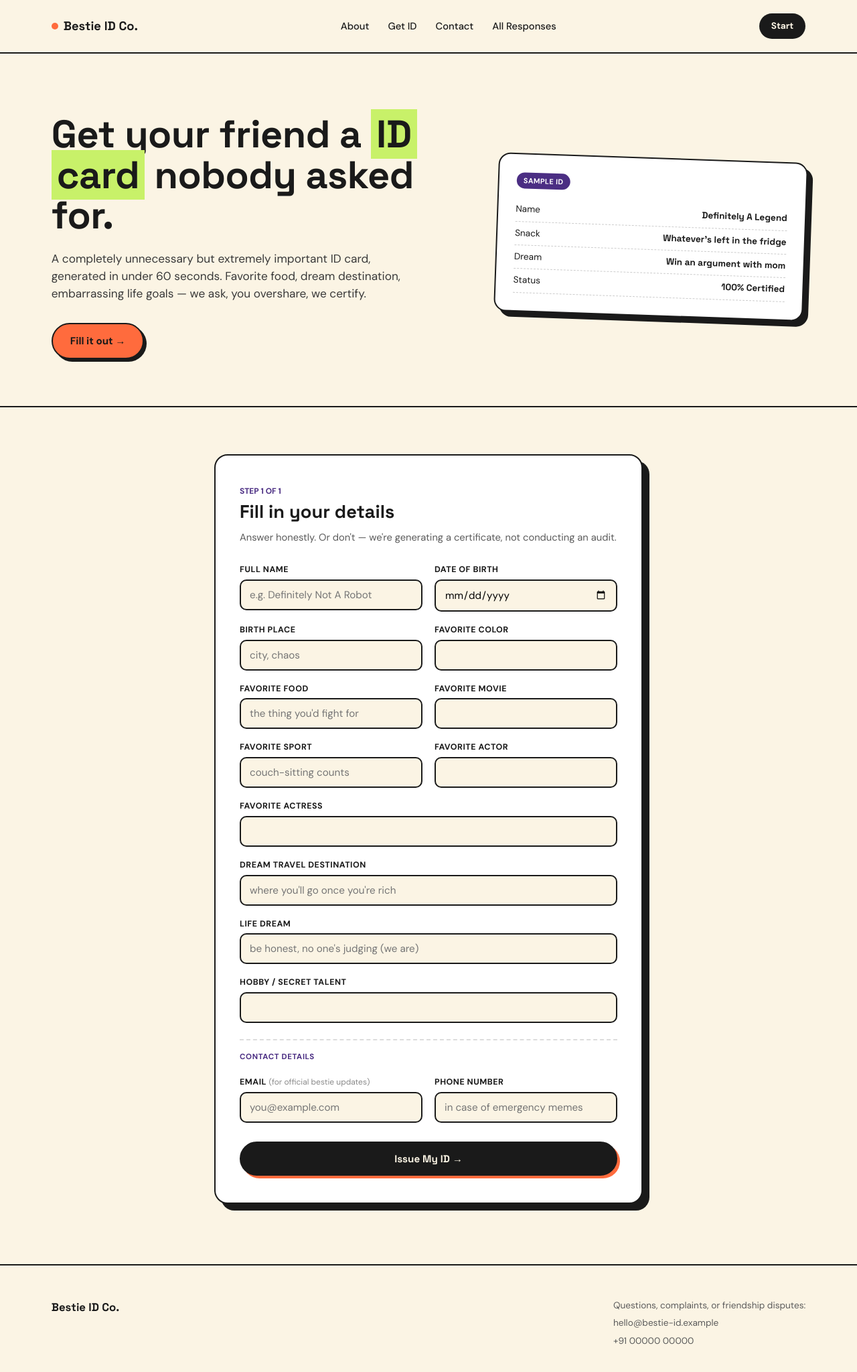
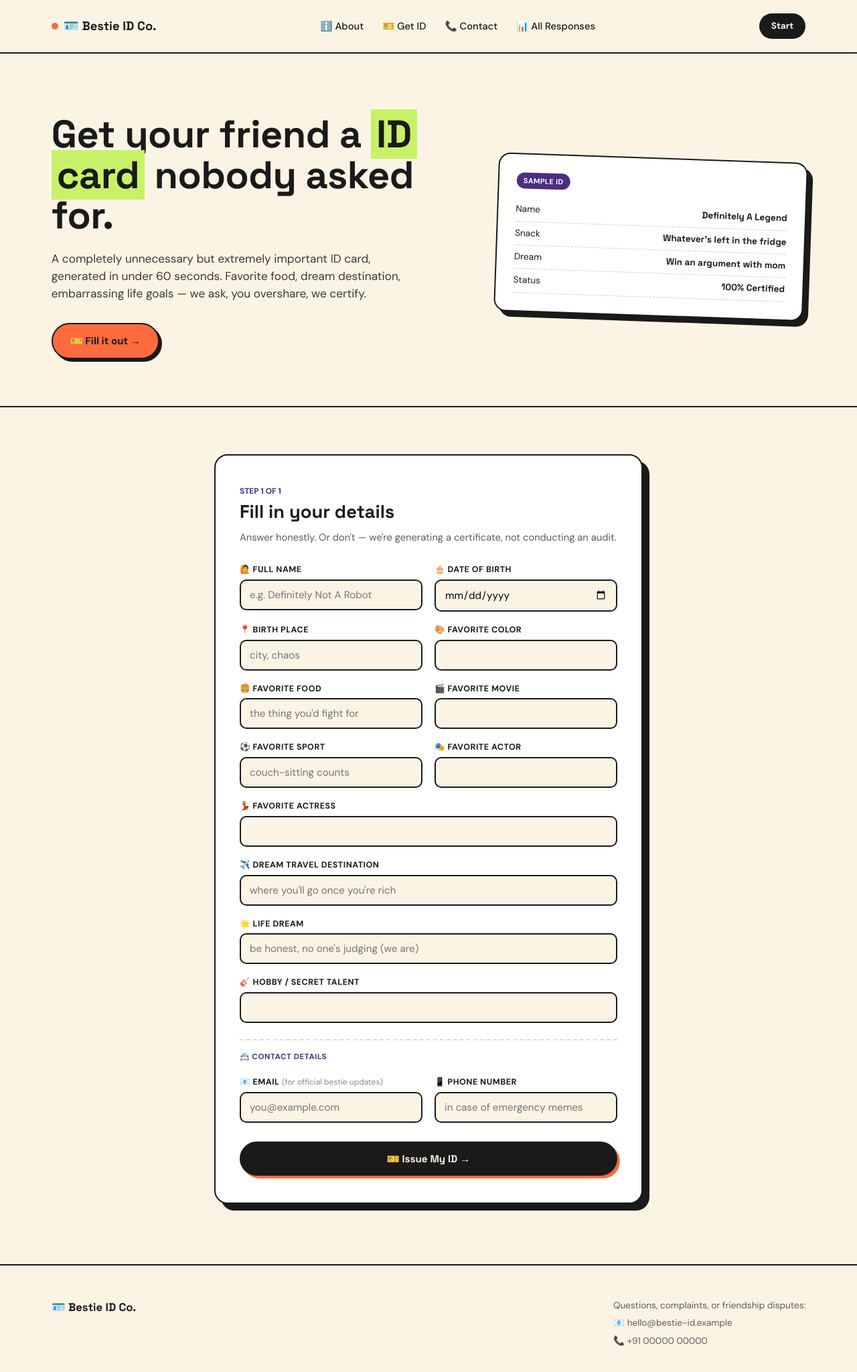
Before and after one commit to amitplus085-cmd/best-friend, a website: page public/index.html in a window 1280 px wide. Shown: the whole page at 67% size. Drawn offline with Linux system fonts and the light colour scheme.

Commit message:
Update index.html

```diff
--- a/public/index.html
+++ b/public/index.html
@@ -264,12 +264,12 @@
 <body>
 
 <nav>
-  <div class="logo"><span class="dot"></span>Bestie ID Co.</div>
+  <div class="logo"><span class="dot"></span>🪪 Bestie ID Co.</div>
   <div class="nav-links">
-    <a href="#about">About</a>
-    <a href="#form">Get ID</a>
-    <a href="#footer">Contact</a>
-    <a href="#" id="adminLink">All Responses</a>
+    <a href="#about">ℹ️ About</a>
+    <a href="#form">🎫 Get ID</a>
+    <a href="#footer">📞 Contact</a>
+    <a href="#" id="adminLink">📊 All Responses</a>
   </div>
   <a href="#form" class="nav-cta">Start</a>
 </nav>
@@ -279,7 +279,7 @@
     <h1>Get your friend a <span class="hl">ID card</span> nobody asked for.</h1>
     <p class="lead">A completely unnecessary but extremely important ID card, generated in under 60 seconds. Favorite food, dream destination, embarrassing life goals — we ask, you overshare, we certify.</p>
     <div class="hero-actions">
-      <a href="#form" class="btn-primary">Fill it out →</a>
+      <a href="#form" class="btn-primary">🎫 Fill it out →</a>
     </div>
   </div>
   <div class="hero-card">
@@ -302,82 +302,82 @@
       <form id="bestieForm">
         <div class="row2">
           <div class="field">
-            <label for="name">Full Name</label>
+            <label for="name">🙋 Full Name</label>
             <input type="text" id="name" required placeholder="e.g. Definitely Not A Robot">
           </div>
           <div class="field">
-            <label for="dob">Date of Birth</label>
+            <label for="dob">🎂 Date of Birth</label>
             <input type="date" id="dob" required>
           </div>
         </div>
 
         <div class="row2">
           <div class="field">
-            <label for="birthplace">Birth Place</label>
+            <label for="birthplace">📍 Birth Place</label>
             <input type="text" id="birthplace" required placeholder="city, chaos">
           </div>
           <div class="field">
-            <label for="color">Favorite Color</label>
+            <label for="color">🎨 Favorite Color</label>
             <input type="text" id="color" required>
           </div>
         </div>
 
         <div class="row2">
           <div class="field">
-            <label for="food">Favorite Food</label>
+            <label for="food">🍔 Favorite Food</label>
             <input type="text" id="food" required placeholder="the thing you'd fight for">
           </div>
           <div class="field">
-            <label for="movie">Favorite Movie</label>
+            <label for="movie">🎬 Favorite Movie</label>
             <input type="text" id="movie" required>
           </div>
         </div>
 
         <div class="row2">
           <div class="field">
-            <label for="sport">Favorite Sport</label>
+            <label for="sport">⚽ Favorite Sport</label>
             <input type="text" id="sport" required placeholder="couch-sitting counts">
           </div>
           <div class="field">
-            <label for="actor">Favorite Actor</label>
+            <label for="actor">🎭 Favorite Actor</label>
             <input type="text" id="actor" required>
           </div>
         </div>
 
         <div class="field">
-          <label for="actress">Favorite Actress</label>
+          <label for="actress">💃 Favorite Actress</label>
           <input type="text" id="actress" required>
         </div>
 
         <div class="field">
-          <label for="travel">Dream Travel Destination</label>
+          <label for="travel">✈️ Dream Travel Destination</label>
           <input type="text" id="travel" required placeholder="where you'll go once you're rich">
         </div>
 
         <div class="field">
-          <label for="dream">Life Dream</label>
+          <label for="dream">🌟 Life Dream</label>
           <input type="text" id="dream" required placeholder="be honest, no one's judging (we are)">
         </div>
 
         <div class="field">
-          <label for="hobby">Hobby / Secret Talent</label>
+          <label for="hobby">🎸 Hobby / Secret Talent</label>
           <input type="text" id="hobby" required>
         </div>
 
-        <div class="section-divider">Contact Details</div>
+        <div class="section-divider">📇 Contact Details</div>
 
         <div class="row2">
           <div class="field">
-            <label for="email">Email <span class="hint">(for official bestie updates)</span></label>
+            <label for="email">📧 Email <span class="hint">(for official bestie updates)</span></label>
             <input type="email" id="email" required placeholder="you@example.com">
           </div>
           <div class="field">
-            <label for="phone">Phone Number</label>
+            <label for="phone">📱 Phone Number</label>
             <input type="tel" id="phone" required placeholder="in case of emergency memes">
           </div>
         </div>
 
-        <button type="submit" class="submit-btn">Issue My ID →</button>
+        <button type="submit" class="submit-btn">🎫 Issue My ID →</button>
       </form>
     </div>
 
@@ -388,18 +388,18 @@
       </div>
 
       <dl class="data-grid">
-        <dt>Name</dt><dd id="r-name"></dd>
-        <dt>DOB</dt><dd id="r-dob"></dd>
-        <dt>Birth Place</dt><dd id="r-birthplace"></dd>
-        <dt>Color</dt><dd id="r-color"></dd>
-        <dt>Food</dt><dd id="r-food"></dd>
-        <dt>Movie</dt><dd id="r-movie"></dd>
-        <dt>Sport</dt><dd id="r-sport"></dd>
-        <dt>Actor</dt><dd id="r-actor"></dd>
-        <dt>Actress</dt><dd id="r-actress"></dd>
-        <dt>Wants to visit</dt><dd id="r-travel"></dd>
-        <dt>Dream</dt><dd id="r-dream"></dd>
-        <dt>Hobby</dt><dd id="r-hobby"></dd>
+        <dt>🙋 Name</dt><dd id="r-name"></dd>
+        <dt>🎂 DOB</dt><dd id="r-dob"></dd>
+        <dt>📍 Birth Place</dt><dd id="r-birthplace"></dd>
+        <dt>🎨 Color</dt><dd id="r-color"></dd>
+        <dt>🍔 Food</dt><dd id="r-food"></dd>
+        <dt>🎬 Movie</dt><dd id="r-movie"></dd>
+        <dt>⚽ Sport</dt><dd id="r-sport"></dd>
+        <dt>🎭 Actor</dt><dd id="r-actor"></dd>
+        <dt>💃 Actress</dt><dd id="r-actress"></dd>
+        <dt>✈️ Wants to visit</dt><dd id="r-travel"></dd>
+        <dt>🌟 Dream</dt><dd id="r-dream"></dd>
+        <dt>🎸 Hobby</dt><dd id="r-hobby"></dd>
       </dl>
 
       <div class="verdict" id="verdict"></div>
@@ -409,7 +409,7 @@
         <span>📱 <span id="r-phone"></span></span>
       </div>
 
-      <button class="again-btn" id="editBtn">Redo (in case you lied)</button>
+      <button class="again-btn" id="editBtn">🔄 Redo (in case you lied)</button>
     </div>
 
   </div>
@@ -418,15 +418,15 @@
 <section class="form-section" id="admin-section" style="display:none; border-bottom:2px solid var(--line);">
   <div class="card" style="max-width:820px;">
     <span class="section-tag">DASHBOARD</span>
-    <h2>All Responses</h2>
+    <h2>📊 All Responses</h2>
     <p class="card-sub">Every ID card anyone has generated on this link. Refresh anytime to see new ones.</p>
 
     <div id="admin-gate">
       <div class="field">
-        <label for="adminPassword">Admin Password</label>
+        <label for="adminPassword">🔒 Admin Password</label>
         <input type="password" id="adminPassword" placeholder="Enter password to view responses">
       </div>
-      <button class="submit-btn" id="unlockBtn" style="margin-top:14px;">Unlock</button>
+      <button class="submit-btn" id="unlockBtn" style="margin-top:14px;">🔓 Unlock</button>
       <div id="admin-auth-error" style="display:none; color:#9c3b34; font-size:0.85rem; margin-top:10px;">Wrong password. Try again.</div>
     </div>
 
@@ -444,20 +444,20 @@
         </table>
       </div>
 
-      <button class="again-btn" id="refreshBtn" style="margin-top:22px;">Refresh</button>
+      <button class="again-btn" id="refreshBtn" style="margin-top:22px;">🔄 Refresh</button>
     </div>
 
-    <a href="#" class="again-btn" id="backToFormBtn" style="margin-top:22px; margin-left:0; text-decoration:none; display:inline-block;">Back to form</a>
+    <a href="#" class="again-btn" id="backToFormBtn" style="margin-top:22px; margin-left:0; text-decoration:none; display:inline-block;">⬅️ Back to form</a>
   </div>
 </section>
 
 
 <footer id="footer">
-  <div class="foot-left">Bestie ID Co.</div>
+  <div class="foot-left">🪪 Bestie ID Co.</div>
   <div class="foot-right">
     <span>Questions, complaints, or friendship disputes:</span>
-    <a href="mailto:hello@bestie-id.example">hello@bestie-id.example</a>
-    <a href="tel:+910000000000">+91 00000 00000</a>
+    <a href="mailto:hello@bestie-id.example">📧 hello@bestie-id.example</a>
+    <a href="tel:+910000000000">📞 +91 00000 00000</a>
   </div>
 </footer>
 
```
